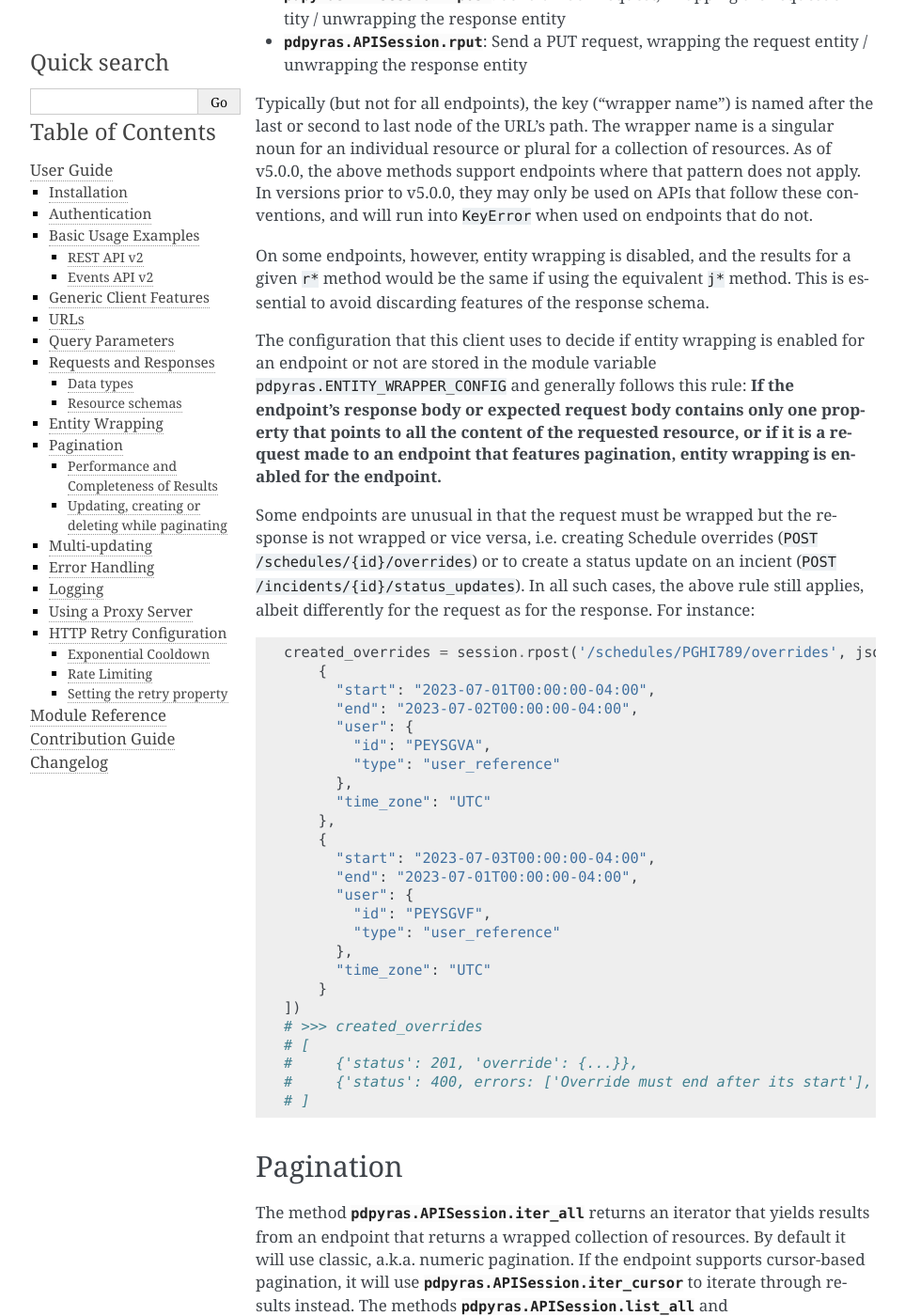
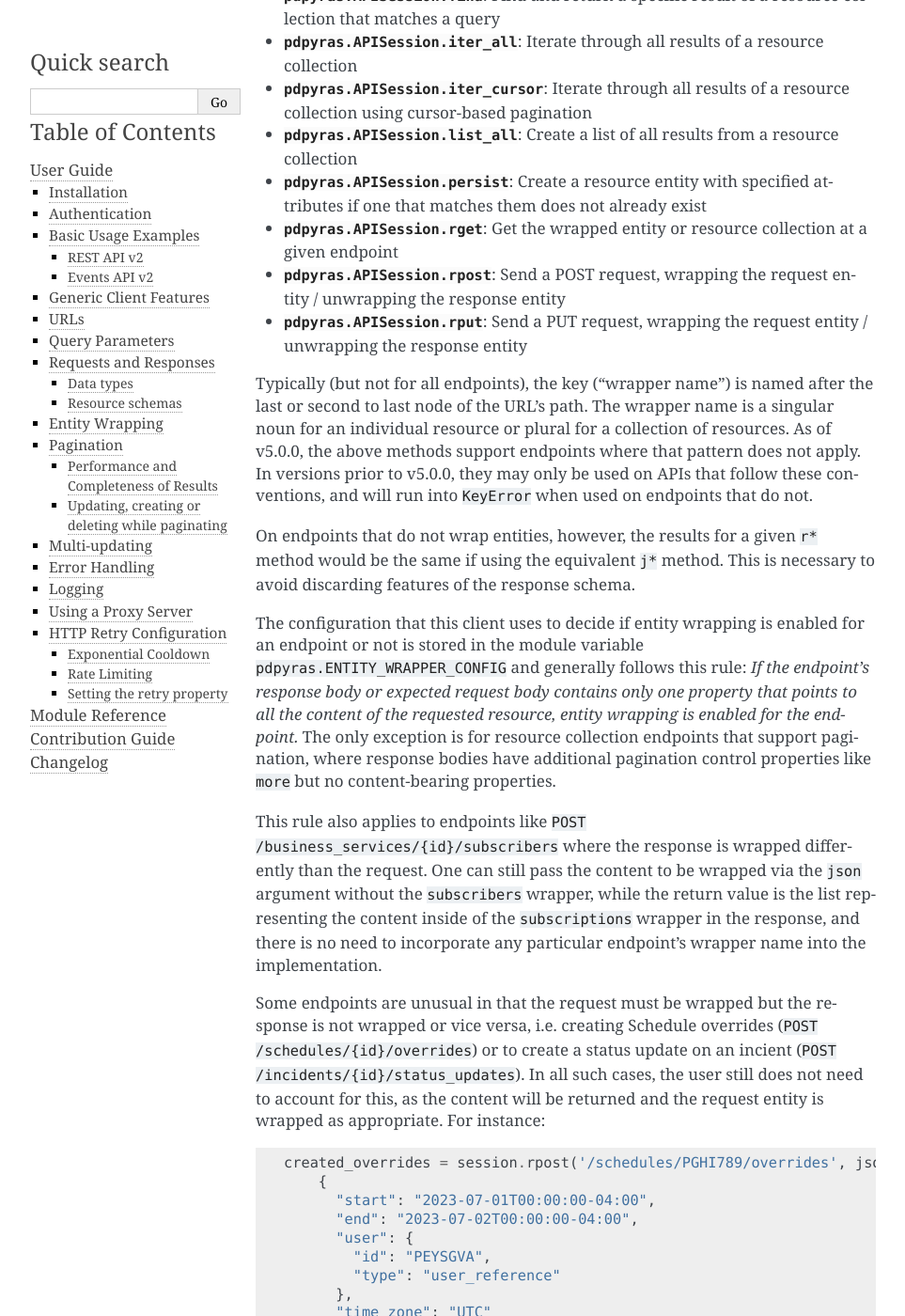
Before and after one commit to PagerDuty/pdpyras, a Sphinx documentation site: the page built from sphinx/source/user_guide.rst, in a window 1280 px wide and 1400 px high, scrolled down 7641 px. Shown: the whole window at 94% size, without its empty margins (148-1111 px from the left). Built offline with Sphinx 7.4.7, drawn with Linux system fonts in a browser that asks for light colours; some of the changed text lies outside the part shown.

Commit message:
Another round of editing

```diff
--- a/CHANGELOG.rst
+++ b/CHANGELOG.rst
@@ -1,7 +1,3 @@
-=========
-Changelog
-=========
-
 **2022-12-X: Version 4.6.0:**
 
 * New property :attr:`APISession.debug` to enable printing log messages to stderr
--- a/sphinx/source/changelog.rst
+++ b/sphinx/source/changelog.rst
@@ -1 +1,5 @@
+=========
+Changelog
+=========
+
 .. include:: ../../CHANGELOG.rst
--- a/sphinx/source/contributing.rst
+++ b/sphinx/source/contributing.rst
@@ -40,11 +40,7 @@ Updating Documentation
 ----------------------
 
 The ``.rst`` files in ``sphinx/source`` are where most of the documentation
-lives. The files ``CHANGELOG.rst`` and ``README.rst`` in the root of the
-repository also contain content that is included when the HTML documentation is
-built.
-
-To rebuild the HTML documentation from the source, run:
+lives. To rebuild the HTML documentation from the source, run:
 
 .. code-block:: shell
 
--- a/sphinx/source/module_reference.rst
+++ b/sphinx/source/module_reference.rst
@@ -1,6 +1,11 @@
+.. _module_reference:
+
 ================
 Module Reference
 ================
+
+This page covers the documentation of individual methods and classes provided
+by the module. For general usage and examples, refer to the :ref:`user_guide`.
 
 API Client Classes
 ------------------
--- a/sphinx/source/user_guide.rst
+++ b/sphinx/source/user_guide.rst
@@ -3,6 +3,9 @@
 ==========
 User Guide
 ==========
+
+This is a topical guide to general API client usage. :ref:`module_reference`
+has in-depth documentation on client classes and methods.
 
 Installation
 ------------
@@ -103,6 +106,9 @@ converted to URL query parameters by Requests_:
     # Get a list of all services with "SN" in their name:
     services = session.list_all('services', params={'query': 'SN'})
 
+    # >>> services
+    # [{'type':'service', ...}, ...]
+
 **Searching resource collections:** use ``find`` to look up a resource exactly
 matching a string using the ``query`` parameter on an index endpoint:
 
@@ -110,6 +116,9 @@ matching a string using the ``query`` parameter on an index endpoint:
 
     # Find the user with email address "jane@example35.com"
     user = session.find('users', 'jane@example35.com', attribute='email')
+
+    # >>> user
+    # {'type': 'user', 'email': 'jane@example35.com', ...}
 
 **Updating a resource:** use the ``json`` keyword argument to set the body:
 
@@ -127,18 +136,18 @@ matching a string using the ``query`` parameter on an index endpoint:
         }
     })
     if response.ok:
-      updated_user = response.json()['user']
+        updated_user = response.json()['user']
 
     # (2) using rput:
     #   - The URL argument can be the dictionary representation
     #   - The json argument doesn't have to include the "user" wrapper dict
     try:
-      updated_user = session.rput(user, json={
-          'type':'user',
-          'name': 'Jane Doe'
-      })
+        updated_user = session.rput(user, json={
+            'type':'user',
+            'name': 'Jane Doe'
+        })
     except PDClientError:
-      updated_user = None
+        updated_user = None
 
 Updating/creating using ``persist``, an idempotent create/update function:
 
@@ -147,6 +156,7 @@ Updating/creating using ``persist``, an idempotent create/update function:
     # Create a user if one doesn't already exist based on the dictionary object
     # user_data, using the 'email' key as the uniquely identifying property, and
     # update it if it exists and differs from user_data:
+    user_data = {'email': 'user123@example.com', 'name': 'User McUserson'}
     updated_user = session.persist('users', 'email', user_data, update=True)
 
 Using multi-valued set filters: set the value in the ``params`` dictionary at
@@ -202,14 +212,19 @@ Submit a change event using a :class:`ChangeEventsAPISession` instance:
 
 Generic Client Features
 -----------------------
-The ``get``, ``post``, ``put`` and ``delete`` methods of REST/Events API
-session classes are similar to the analogous functions in `requests.Session`_
-in terms of their arguments and how they return `requests.Response`_ objects.
-
-Moreover, all of the features of `requests.Session`_ are available to the user
+Generally, all of the features of `requests.Session`_ are available to the user
 as they would be if using the Requests Python library directly, since
 :class:`pdpyras.PDSession` and its subclasses for the REST/Events APIs are
 descendants of it.
+
+The ``get``, ``post``, ``put`` and ``delete`` methods of REST/Events API
+session classes are similar to the analogous functions in `requests.Session`_.
+The arguments they accept are the same and they all return `requests.Response`_
+objects.
+
+Any keyword arguments passed to the ``j*`` or ``r*`` methods will be passed
+through to the analogous method in Requests_, though in some cases the
+arguments (i.e. ``json``) are first modified.
 
 For documentation on any generic HTTP client features that are available, refer
 to the Requests_ documentation.
@@ -258,7 +273,7 @@ then ``[]`` will be automatically appended to the parameter name.
     # them as a list:
     foo_services = session.list_all('services', params={
         'query': 'foo',
-        'include[]': ['escalation_policies', 'teams'],
+        'include': ['escalation_policies', 'teams'],
         'limit': 50,
     })
     # GET https://api.pagerduty.com/services?query=foo&include%5B%5D=escalation_policies&include%5B%5D=teams&limit=50&offset=0
@@ -273,8 +288,9 @@ argument an object that will be JSON-encoded as the body.
 
 To obtain the response from the API, if using plain ``get``, ``post``, ``put``
 or ``delete``, use the returned `requests.Response`_ object. That object's
-``json()`` method will return the response body decoded from JSON as a Python
-dict object. Other metadata such as headers can also be obtained:
+``json()`` method will return the result of JSON-decoding the response body (it
+will typically of type ``dict``). Other metadata such as headers can also be
+obtained:
 
 .. code-block:: python
 
@@ -355,10 +370,11 @@ respective API, as well as the page documenting the resource type itself.
 Entity Wrapping
 ---------------
 See also: `Wrapped Entities <https://developer.pagerduty.com/docs/ZG9jOjExMDI5NTYx-wrapped-entities>`_.
-Most of PagerDuty's REST API v2 endpoints respond with their content inside of a
-key at the root level of the JSON-encoded response body, and/or require the
-request body be wrapped in another object that contains a single key. Endpoints
-with such request/response schemas are said to wrap entities.
+Most of PagerDuty's REST API v2 endpoints respond with their content wrapped
+inside of another object with a single key at the root level of the
+(JSON-encoded) response body, and/or require the request body be wrapped in
+another object that contains a single key. Endpoints with such request/response
+schemas are said to wrap entities.
 
 The following methods will automatically extract and return the wrapped content
 of API responses, and wrap request entities for the user as appropriate:
@@ -381,23 +397,33 @@ does not apply. In versions prior to v5.0.0, they may only be used on APIs that
 follow these conventions, and will run into ``KeyError`` when used on endpoints
 that do not.
 
-On some endpoints, however, entity wrapping is disabled, and the results for a
-given ``r*`` method would be the same if using the equivalent ``j*`` method.
-This is essential to avoid discarding features of the response schema.
+On endpoints that do not wrap entities, however, the results for a given ``r*``
+method would be the same if using the equivalent ``j*`` method. This is
+necessary to avoid discarding features of the response schema.
 
 The configuration that this client uses to decide if entity wrapping is enabled
-for an endpoint or not are stored in the module variable
-``pdpyras.ENTITY_WRAPPER_CONFIG`` and generally follows this rule: **If the
+for an endpoint or not is stored in the module variable
+``pdpyras.ENTITY_WRAPPER_CONFIG`` and generally follows this rule: *If the
 endpoint's response body or expected request body contains only one property
-that points to all the content of the requested resource, or if it is a request
-made to an endpoint that features pagination, entity wrapping is enabled for
-the endpoint.**
+that points to all the content of the requested resource, entity wrapping is
+enabled for the endpoint.* The only exception is for resource collection
+endpoints that support pagination, where response bodies have additional
+pagination control properties like ``more`` but no content-bearing properties.
+
+This rule also applies to endpoints like ``POST
+/business_services/{id}/subscribers`` where the response is wrapped differently
+than the request. One can still pass the content to be wrapped via the ``json``
+argument without the ``subscribers`` wrapper, while the return value is the
+list representing the content inside of the ``subscriptions`` wrapper in the
+response, and there is no need to incorporate any particular endpoint's wrapper
+name into the implementation.
 
 Some endpoints are unusual in that the request must be wrapped but the response
 is not wrapped or vice versa, i.e. creating Schedule overrides (``POST
 /schedules/{id}/overrides``) or to create a status update on an incient (``POST
-/incidents/{id}/status_updates``). In all such cases, the above rule still
-applies, albeit differently for the request as for the response. For instance:
+/incidents/{id}/status_updates``). In all such cases, the user still does not
+need to account for this, as the content will be returned and the request
+entity is wrapped as appropriate. For instance:
 
 .. code-block:: python
 
@@ -426,7 +452,6 @@ applies, albeit differently for the request as for the response. For instance:
     #     {'status': 201, 'override': {...}},
     #     {'status': 400, errors: ['Override must end after its start'], 'override': {...}}
     # ]
-
 
 Pagination
 ----------
@@ -472,17 +497,17 @@ number of results is higher.
 Moreover, if these methods are used to fetch a very large volume of data, and
 an error is encountered when this happens, the partial data set will be
 discarded when the exception is raised. To make use of partial results, use
-:attr:`pdpyras.APISession.iter_all`` and perform actions on each result
-yielded, and catch exceptions raised as desired.
+:attr:`pdpyras.APISession.iter_all`, perform actions on each result
+yielded, and catch/handle exceptions as desired.
 
 Updating, creating or deleting while paginating
 ***********************************************
-If performing page-wise operations, i.e. making changes immediately after
-fetching each page of results, rather than pre-fetching all objects and then
-operating on them (i.e. with :attr:`pdpyras.APISession.list_all`), an erroneous
-condition can result if there is any change to the resources in the result set
-that would affect their presence or position in the set. For example, creating
-objects, deleting them, or changing the attribute being used for sorting or filtering.
+If performing page-wise write operations, i.e. making persistent changes to the
+PagerDuty application state immediately after fetching each page of results, an
+erroneous condition can result if there is any change to the resources in the
+result set that would affect their presence or position in the set. For
+example, creating objects, deleting them, or changing the attribute being used
+for sorting or filtering.
 
 This is because the contents are updated in real time, and pagination contents
 are recalculated based on the state of the PagerDuty application at the time of
@@ -506,12 +531,12 @@ returned more than once, because they get bumped to the next group of 100 pages.
 
 Multi-updating
 --------------
-Introduced in version 2.1 is support for multi-update actions using ``rput``.
-As of this writing, multi-update support includes the following endpoints:
+Multi-update actions can be performed using ``rput``. As of this writing,
+multi-update support includes the following endpoints:
 
 * `PUT /incidents <https://developer.pagerduty.com/api-reference/b3A6Mjc0ODEzOQ-manage-incidents>`_
 * `PUT /incidents/{id}/alerts <https://developer.pagerduty.com/api-reference/b3A6Mjc0ODE0NA-manage-alerts>`_
-* PUT /priorities (documentation not yet published as of 2022-03-15, but the endpoint is functional)
+* PUT /priorities (documentation not yet published as of 2023-04-26, but the endpoint is functional)
 
 For instance, to resolve two incidents with IDs ``PABC123`` and ``PDEF456``:
 
@@ -528,27 +553,26 @@ For instance, to resolve two incidents with IDs ``PABC123`` and ``PDEF456``:
 In this way, a single API request can more efficiently perform multiple update
 actions.
 
-It is important to note, however, that certain actions such as updating
-incidents require the ``From`` header, which should be the login email address
-of a valid PagerDuty user. To set this, pass it through using the ``headers``
-keyword argument, or set the :attr:`pdpyras.APISession.default_from` property,
-or pass the email address as the ``default_from`` keyword argument when
-constructing the session initially.
+It is important to note, however, that updating incidents requires using a
+user-scoped access token or setting the ``From`` header to the login email
+address of a valid PagerDuty user. To set this, pass it through using the
+``headers`` keyword argument, or set the
+:attr:`pdpyras.APISession.default_from` property, or pass the email address as
+the ``default_from`` keyword argument when constructing the session initially.
 
 Error Handling
 --------------
 For any of the methods that do not return `requests.Response`_, when the API
-responds with a non-success HTTP status other than rate limiting, the method
-will not return the decoded body. Instead, when this happens, a
-:class:`pdpyras.PDClientError` exception is raised. This way, methods can
-always be expected to return the same structure of data based on the API being
-used. If there is a break in this expectation, the flow is appropriately
-interrupted.
+responds with a non-success HTTP status, the method will raise a
+:class:`pdpyras.PDClientError` exception. This way, these methods can always be
+expected to return the same structure of data based on the API being used, and
+there is no need to differentiate between the response schema for a successful
+request and one for an error response.
 
-This exception class has the `requests.Response`_ object as its ``response``
-property (whenever the exception pertains to a HTTP error). One can thus define
+The exception class has the `requests.Response`_ object as its ``response``
+property whenever the exception pertains to a HTTP error. One can thus define
 specialized error handling logic in which the REST API response data (i.e.
-headers, code and body) are directly available.
+headers, code and body) are available in the catching scope.
 
 For instance, the following code prints "User not found" in the event of a 404,
 prints out the user's email if the user exists, raises the underlying
@@ -557,34 +581,34 @@ exception if it's any other HTTP error code, and prints an error otherwise:
 .. code-block:: python
 
     try:
-      user = session.rget("/users/PJKL678")
-      print(user['email'])
+        user = session.rget("/users/PJKL678")
+        print(user['email'])
 
     except pdpyras.PDClientError as e:
-      if e.response:
-        if e.response.status_code == 404:
-          print("User not found")
+        if e.response:
+            if e.response.status_code == 404:
+                print("User not found")
+            else:
+                raise e
         else:
-          raise e
-      else:
-        print("Non-transient network or client error")
+            print("Non-transient network or client error")
 
 Version 4.4.0 introduced a new error subclass, PDHTTPError, in which it can be
-assumed that the error pertains to a HTTP request:
+assumed that the error pertains to a HTTP request and the ``response`` property
+is not ``None``:
 
 .. code-block:: python
 
     try:
-      user = session.rget("/users/PJKL678")
-      print(user['email'])
-
+        user = session.rget("/users/PJKL678")
+        print(user['email'])
     except pdpyras.PDHTTPError as e:
-      if e.response.status_code == 404:
-        print("User not found")
-      else:
-        raise e
+        if e.response.status_code == 404:
+            print("User not found")
+        else:
+            raise e
     except pdpyras.PDClientError as e:
-      print("Non-transient network or client error")
+        print("Non-transient network or client error")
 
 Logging
 -------
@@ -597,7 +621,7 @@ is created as follows:
   otherwise (see `Logging Levels
   <https://docs.python.org/3/library/logging.html#logging-levels>`_).
 * The logger is initially not configured with any handlers. Configuring
-  handlers is left to the discretion of the implementer (see `logging.handlers
+  handlers is left to the discretion of the user (see `logging.handlers
   <https://docs.python.org/3/library/logging.handlers.html>`_)
 * The logger can be accessed and set through the property
   :attr:`pdpyras.PDSession.log`.
```
Also changed, not shown: other parts of sphinx/source/user_guide.rst (+4 -5 lines), README.rst (+5 -6 lines), sphinx/source/index.rst (+10 -1 lines).
